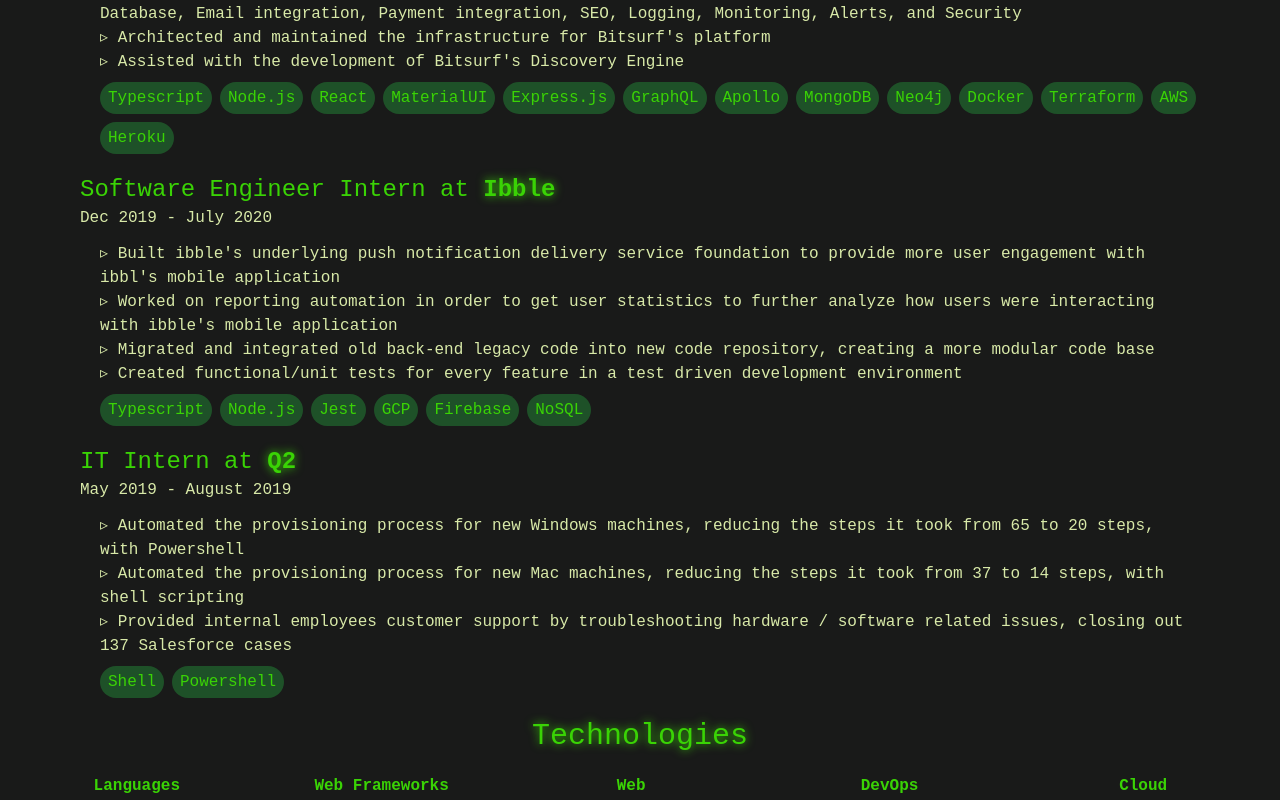
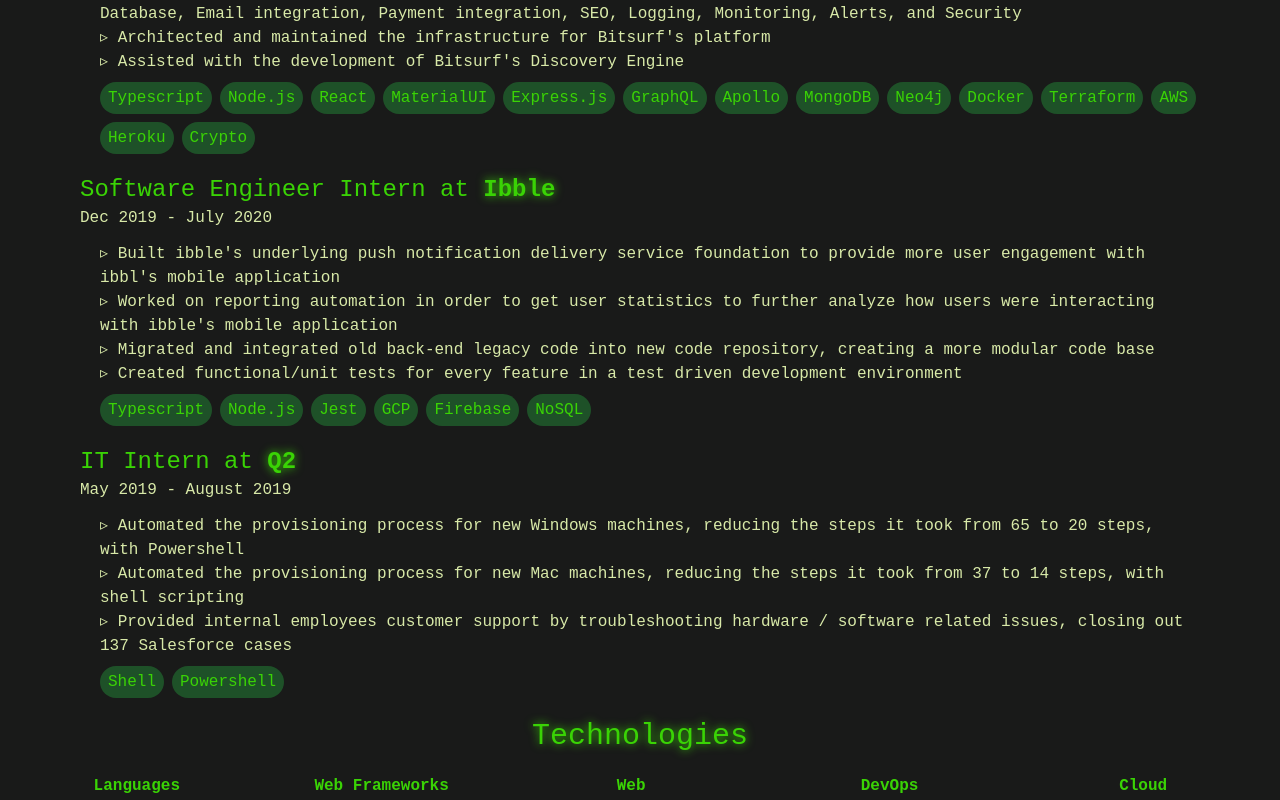
Before and after one commit to ktn1234/personal-website, a React (Vite) app: page / in a window 1280 px wide. Shown: the part 1280-2080 px from the top of the page. Built offline with nearby package versions, Linux system fonts and the light colour scheme.

Commit message:
:card_file_box: Added crypto to Bitsurf job technology and under web in Technologies

```diff
--- a/src/sections/Experience.tsx
+++ b/src/sections/Experience.tsx
@@ -70,6 +70,7 @@
       "Terraform",
       "AWS",
       "Heroku",
+      "Crypto",
     ],
   },
   {
--- a/src/sections/Technologies.tsx
+++ b/src/sections/Technologies.tsx
@@ -30,6 +30,7 @@
       "REST",
       "GraphQL",
       "gRPC",
+      "Crypto",
     ],
   },
   {
```
